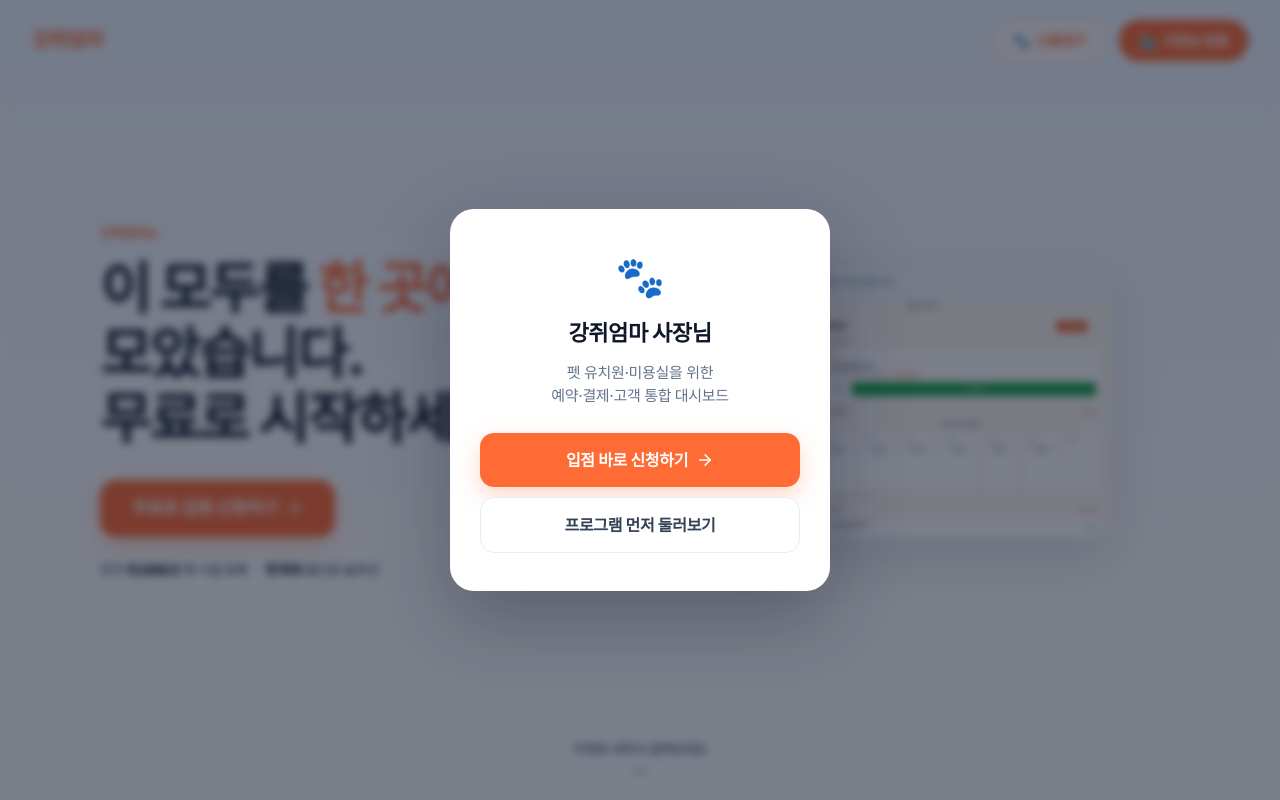
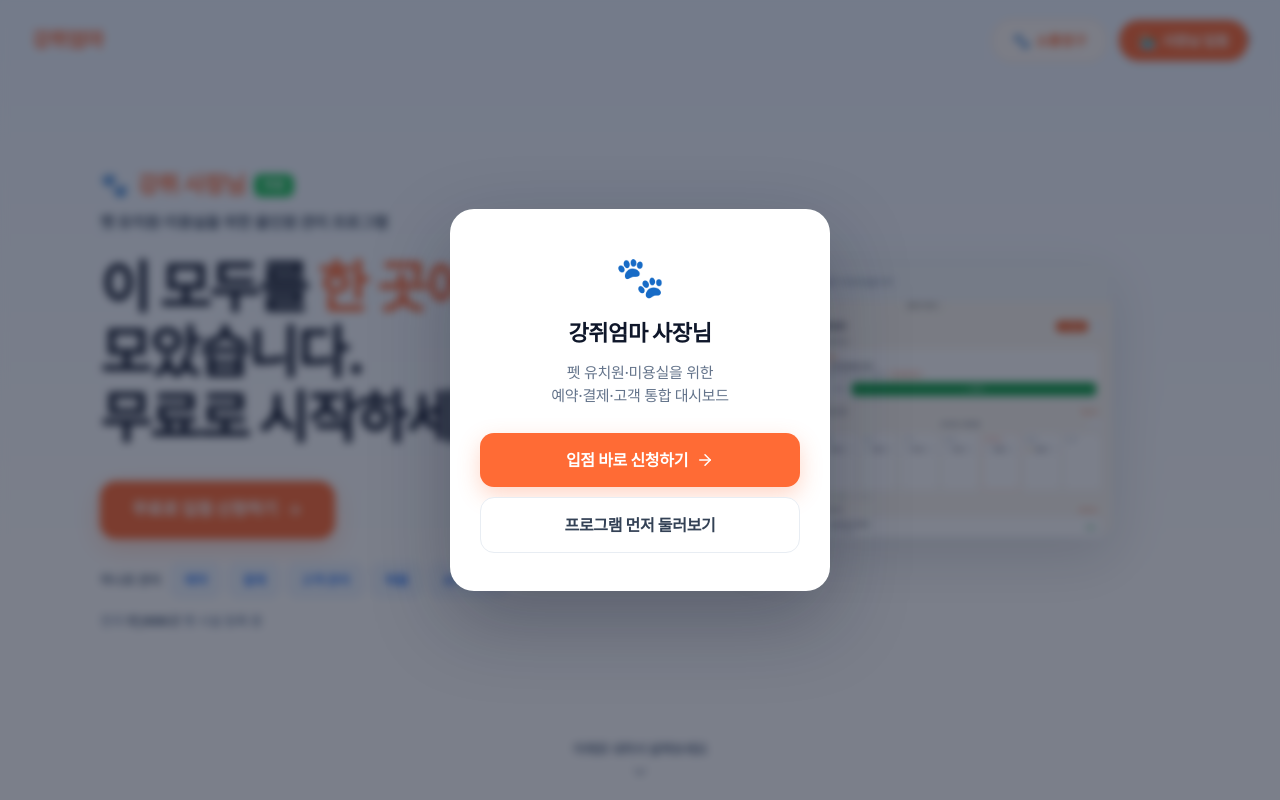
Before and after one commit to gangjiumma/gangjiumma-marketing, a Next.js app: page /business in a window 1280 px wide. Shown: the top 800 px of the page. Built offline with nearby package versions, Linux system fonts and the light colour scheme; a web font is replaced by a local one.

Commit message:
글자 겹치기 수정

```diff
--- a/src/app/business/page.tsx
+++ b/src/app/business/page.tsx
@@ -387,17 +387,23 @@ function Hero() {
       <span className="bz-num">01 / 06</span>
       <div className="bz-wrap bz-grid2">
         <div className="bz-pstext">
+          <div className="bz-bizbrand">
+            <div className="bz-bizrow">
+              <span className="bz-bizlogo">🐾</span>
+              <span className="bz-bizname">강쥐 사장님</span>
+              <span className="bz-bizfree">무료</span>
+            </div>
+            <div className="bz-bizdesc">펫 유치원·미용실을 위한 올인원 관리 프로그램</div>
+          </div>
           <div className="bz-phasewrap bz-herowrap">
             <div className={`bz-phase${phase === "problem" ? " on" : ""}`}>
-              <span className="bz-eyebrow">펫 유치원·미용실 사장님께</span>
               <h1 className="bz-h1">
-                예약부터 결제, 매출 관리까지
+                예약·결제·매출 관리,
                 <br />
-                <span className="bz-accent">몇 개의 프로그램</span>을 쓰고 계신가요?
+                <span className="bz-accent">몇 개의 프로그램</span>을 쓰세요?
               </h1>
             </div>
             <div className={`bz-phase${phase === "solution" ? " on" : ""}`}>
-              <span className="bz-eyebrow bz-warm">강쥐엄마는</span>
               <h1 className="bz-h1">
                 이 모두를 <span className="bz-free">한 곳에</span> 모았습니다.
                 <br />
@@ -408,13 +414,16 @@ function Hero() {
           <a className="bz-btn" href={APPLY_URL}>
             무료로 입점 신청하기 <ArrowRight size={18} />
           </a>
-          <div className="bz-trust">
-            <span>
-              전국 <b>17,000곳</b> 펫 시설 등록
-            </span>
-            <span>
-              <b>펫 특화</b> 올인원 솔루션
-            </span>
+          <div className="bz-feats">
+            <span className="bz-featlabel">하나로 관리</span>
+            <span className="bz-feat">예약</span>
+            <span className="bz-feat">결제</span>
+            <span className="bz-feat">고객 관리</span>
+            <span className="bz-feat">매출</span>
+            <span className="bz-feat">AI 마케팅</span>
+          </div>
+          <div className="bz-trust2">
+            전국 <b>17,000곳</b> 펫 시설 등록 중
           </div>
         </div>
 
@@ -858,8 +867,20 @@ const BZ_CSS = `
 
 /* hero */
 .bz-hero{background:linear-gradient(180deg,#eff6ff,#fff 72%)}
-.bz-herowrap{min-height:200px}
-@media(max-width:860px){.bz-herowrap{min-height:160px}}
+.bz-herowrap{margin:0}
+.bz-bizbrand{margin-bottom:22px}
+.bz-bizrow{display:flex;align-items:center;gap:9px;margin-bottom:8px}
+.bz-bizlogo{font-size:23px}
+.bz-bizname{font-size:23px;font-weight:800;color:#ff6b35;letter-spacing:-.02em}
+.bz-bizfree{font-size:11px;font-weight:800;color:#fff;background:#22c55e;padding:3px 9px;border-radius:7px;letter-spacing:.04em}
+.bz-bizdesc{font-size:15.5px;color:#475569;font-weight:600}
+@media(max-width:600px){.bz-bizname,.bz-bizlogo{font-size:20px}.bz-bizdesc{font-size:13.5px}}
+.bz-feats{display:flex;flex-wrap:wrap;align-items:center;gap:7px;margin-top:24px}
+.bz-featlabel{font-size:13px;font-weight:700;color:#64748b;margin-right:2px}
+.bz-feat{font-size:13px;font-weight:700;color:#3b82f6;background:#eff6ff;border:1px solid #dbeafe;padding:7px 13px;border-radius:10px}
+@media(max-width:600px){.bz-feat,.bz-featlabel{font-size:12px;padding:6px 11px}}
+.bz-trust2{margin-top:14px;font-size:13px;color:#94a3b8;font-weight:600}
+.bz-trust2 b{color:#64748b}
 .bz-herovis{height:400px}
 @media(max-width:860px){.bz-herovis{height:320px}}
 .bz-heroscatter{position:relative;width:100%;height:100%}
@@ -875,9 +896,8 @@ const BZ_CSS = `
 
 /* problem-solution */
 .bz-pstext{position:relative}
-.bz-phasewrap{position:relative;min-height:230px}
-@media(max-width:860px){.bz-phasewrap{min-height:150px}}
-.bz-phase{position:absolute;inset:0;opacity:0;transform:translateY(18px);transition:opacity .55s ease,transform .55s ease;pointer-events:none}
+.bz-phasewrap{position:relative;display:grid}
+.bz-phase{grid-area:1/1;opacity:0;transform:translateY(18px);transition:opacity .55s ease,transform .55s ease;pointer-events:none}
 .bz-phase.on{opacity:1;transform:none;pointer-events:auto}
 .bz-toggle{display:inline-flex;gap:5px;margin-top:18px;background:#eef2f7;padding:5px;border-radius:13px}
 .bz-toggle button{border:none;background:transparent;padding:9px 18px;border-radius:9px;font-weight:700;font-size:13px;color:#94a3b8;cursor:pointer;transition:.2s;font-family:inherit}
```
